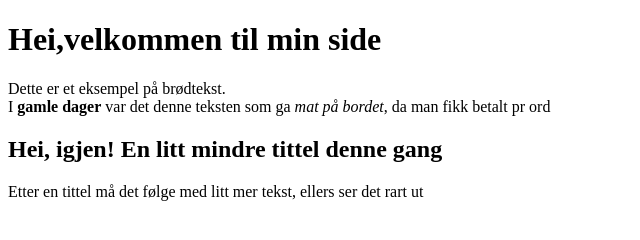
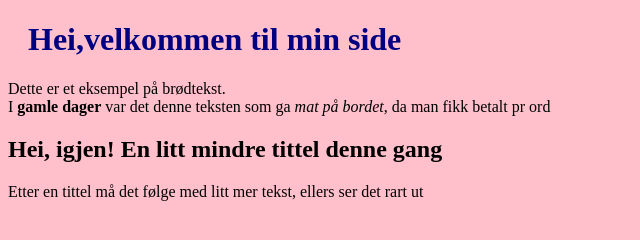
Before and after one commit to Abyanbashir/wes120v, a plain HTML site: page Index.html in a window 1280 px wide. Shown: the whole page, without its empty margins (0-640 px from the left). Drawn offline with Linux system fonts and the light colour scheme.

Commit message:
style.css

```diff
--- a/Index.html
+++ b/Index.html
@@ -5,6 +5,7 @@
 <title>
 min første nettside
 </title>
+<link rel="stylesheet" href="style.css">
 </head>
 <body>
 <h1>Hei,velkommen til min side</h1>
--- a/style.css
+++ b/style.css
@@ -1,12 +1,7 @@
-<!DOCTYPE html>
-<html>
-<head>
-<link rel="stylesheet" href="style.css">
-</head>
-<body>
+body {
+  background-color: pink;
+}
 
-<h1>This is a heading</h1>
-<p>This is a paragraph.</p>
-
-</body>
-</html>
+h1 {
+  color: navy;
+  margin-left: 20px;
```
